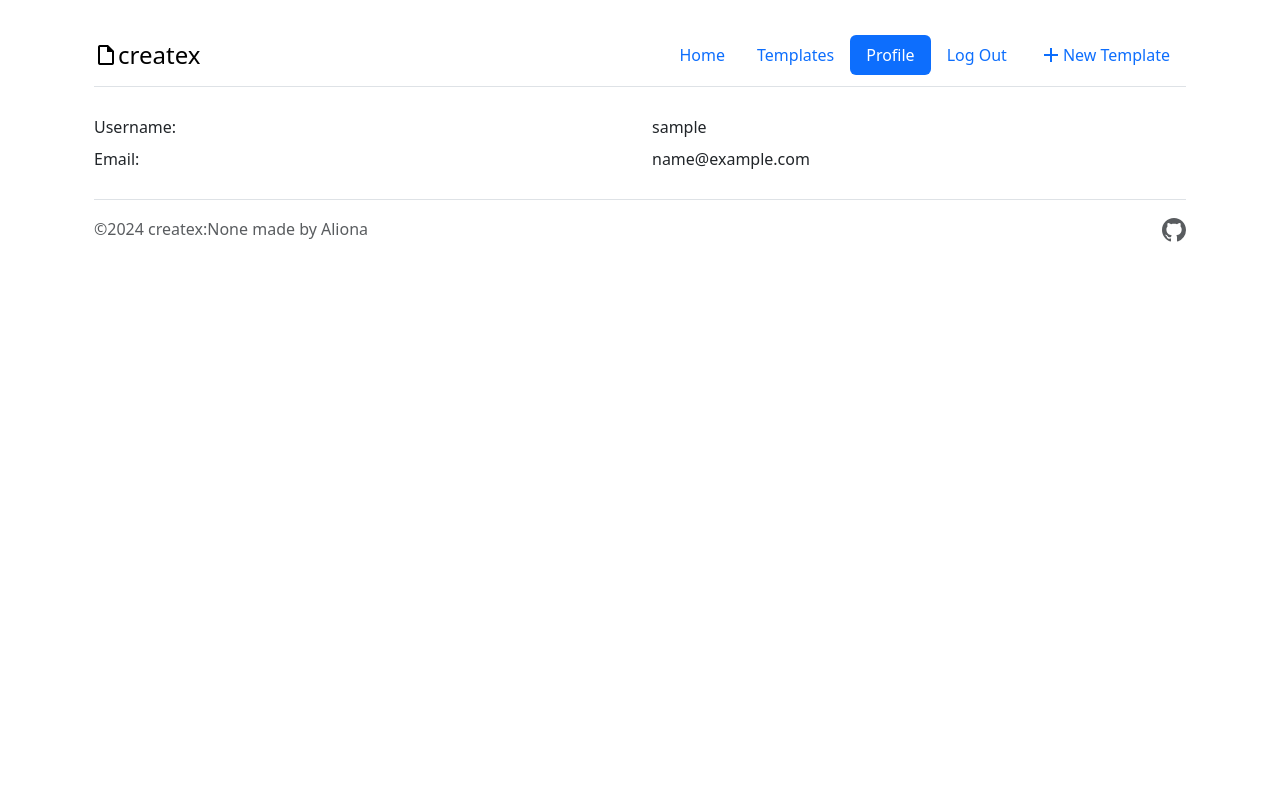
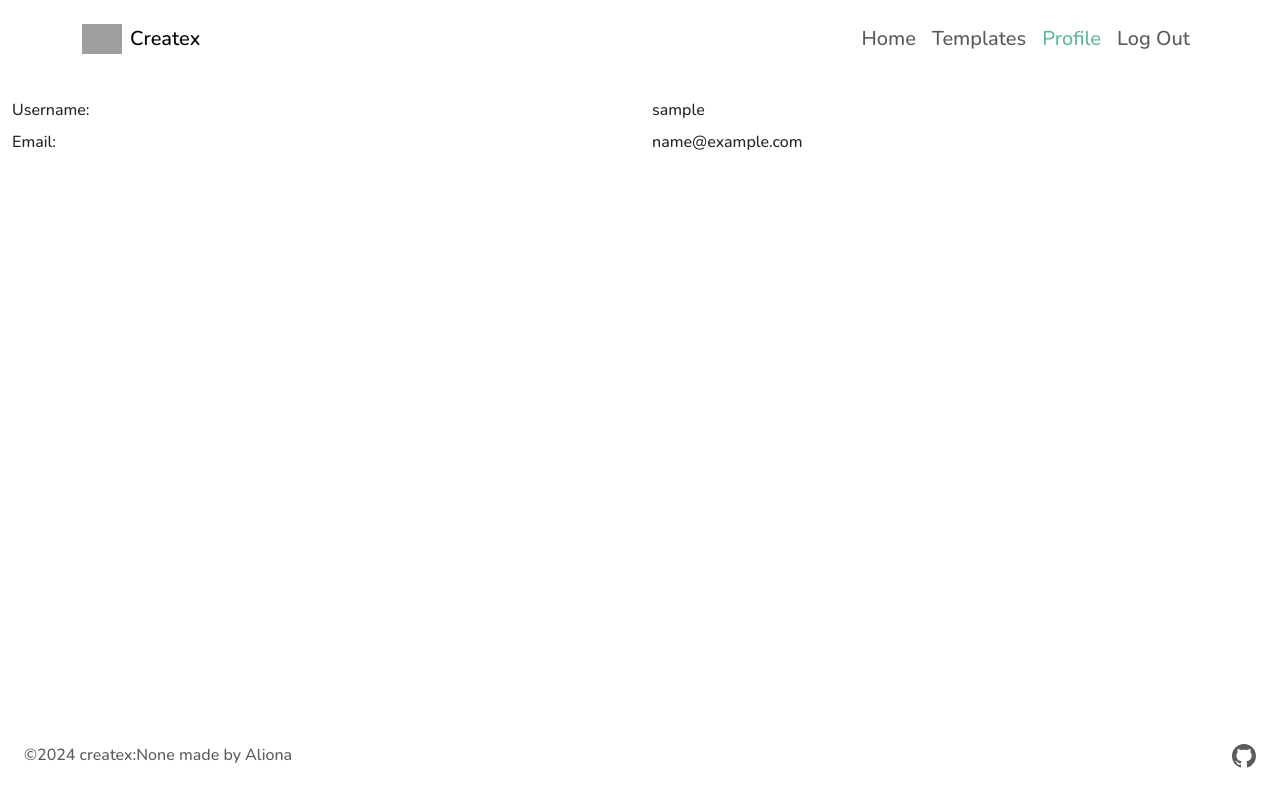
Before and after one commit to al3nka/createx, a Django app: page /account/1/ in a window 1280 px wide. Run offline with Django 4.2, Linux system fonts and the light colour scheme; the visitor is signed in with stand-in values (Sample User, id 1); data comes from the database, SQL or seed files in the repository; some libraries are stand-ins or nearby versions; grey boxes are pictures that could not be loaded.

Commit message:
Update pages style

```diff
--- a/src/main/templates/base.html
+++ b/src/main/templates/base.html
@@ -6,27 +6,36 @@
   <meta charset="utf-8">
   <meta name="viewport" content="width=device-width, initial-scale=1">
   <title>createx</title>
-  <link rel="stylesheet" href="{% static 'css/bootstrap.min.css' %}">
+  <link rel="stylesheet" href="{% static 'css/createx-theme.css' %}">
+  <link rel="stylesheet" href="{% static 'css/animate.min.css' %}">
   <link rel="stylesheet" href="{% static 'css/material-symbols-outlined.css' %}"/>
-  <meta name="theme-color" content="#712cf9">
-  <script src="{% static 'js/jquery-3.7.1.min.js' %}" integrity="sha384-1H217gwSVyLSIfaLxHbE7dRb3v4mYCKbpQvzx0cegeju1MVsGrX5xXxAvs/HgeFs" crossorigin="anonymous"></script>
+  <script src="{% static 'js/jquery-3.7.1.min.js' %}"></script>
+  <link rel="preconnect" href="https://fonts.googleapis.com">
+  <link rel="preconnect" href="https://fonts.gstatic.com" crossorigin>
+  <link href="https://fonts.googleapis.com/css2?family=Nunito:ital,wght@0,200..1000;1,200..1000&display=swap" rel="stylesheet">
 </head>
 
+<style>
+* {
+  font-family: "Nunito", sans-serif;
+  font-optical-sizing: auto;
+  font-weight: 500;
+  font-style: normal;
+}
+</style>
 <body>
-<main>
-  <div class="container py-4">
+<div class="container d-flex flex-column" style="max-width: 1320px; padding-right: 12px; padding-left: 12px; min-height: 100vh;">
   {% include "components/nav.html" %}
 
   {% include "components/messages.html" %}
 
-    <div class="container">
+  <main class="flex-grow-1">
     {% block content %}
     {% endblock %}
-    </div>
+  </main>
 
   {% include "components/footer.html" %}
 </div>
-</main>
 
 <script src="{% static 'js/masonry.pkgd.min.js' %}" integrity="sha384-GNFwBvfVxBkLMJpYMOABq3c+d3KnQxudP/mGPkzpZSTYykLBNsZEnG2D9G/X/+7D" crossorigin="anonymous" async></script>
 <script src="{%  static 'js/bootstrap.min.js' %}" integrity="sha384-BBtl+eGJRgqQAUMxJ7pMwbEyER4l1g+O15P+16Ep7Q9Q+zqX6gSbd85u4mG4QzX+" crossorigin="anonymous"></script>
--- a/src/main/templates/components/footer.html
+++ b/src/main/templates/components/footer.html
@@ -1,17 +1,20 @@
 {% load version_tag %}
 
-<div class="container">
-  <footer class="d-flex flex-wrap justify-content-between align-items-center py-3 my-4 border-top">
+<footer class="text-center py-4">
+  <div class="container" style="padding-right: 12px;padding-left: 12px;max-width: 1320px;">
+    <div class="row">
       <div class="col d-flex align-items-center">
         <span class="text-muted">&copy;{% now 'Y' %} createx:{% image_version %} made by Aliona</span>
       </div>
-
-    <ul class="nav col-md-4 justify-content-end list-unstyled d-flex">
-      <li class="ms-3"><a class="text-muted" href="https://github.com/al3nka">
+      <div class="col text-end d-flex align-items-center justify-content-end">
+        <ul class="list-inline my-2">
+          <li class="list-inline-item ms-3"><a class="text-muted" href="https://github.com/al3nka">
             <svg xmlns="http://www.w3.org/2000/svg" width="24" height="24" fill="currentColor" class="bi bi-github" viewBox="0 0 16 16">
               <path d="M8 0C3.58 0 0 3.58 0 8c0 3.54 2.29 6.53 5.47 7.59.4.07.55-.17.55-.38 0-.19-.01-.82-.01-1.49-2.01.37-2.53-.49-2.69-.94-.09-.23-.48-.94-.82-1.13-.28-.15-.68-.52-.01-.53.63-.01 1.08.58 1.23.82.72 1.21 1.87.87 2.33.66.07-.52.28-.87.51-1.07-1.78-.2-3.64-.89-3.64-3.95 0-.87.31-1.59.82-2.15-.08-.2-.36-1.02.08-2.12 0 0 .67-.21 2.2.82.64-.18 1.32-.27 2-.27.68 0 1.36.09 2 .27 1.53-1.04 2.2-.82 2.2-.82.44 1.1.16 1.92.08 2.12.51.56.82 1.27.82 2.15 0 3.07-1.87 3.75-3.65 3.95.29.25.54.73.54 1.48 0 1.07-.01 1.93-.01 2.2 0 .21.15.46.55.38A8.012 8.012 0 0 0 16 8c0-4.42-3.58-8-8-8z"/>
             </svg>
           </a></li>
         </ul>
+      </div>
+    </div>
+  </div>
 </footer>
-</div>
--- a/src/main/templates/components/nav.html
+++ b/src/main/templates/components/nav.html
@@ -1,20 +1,21 @@
+{% load static %}
+<header class="mb-3 fs-5">
+  <nav class="navbar navbar-expand-md bg-body py-3">
     <div class="container">
-  <header class="mb-4 border-bottom">
-    <nav class="navbar navbar-expand-md d-flex flex-wrap justify-content-between w-100">
-      <a href="/" class="navbar-brand d-flex align-items-center me-auto link-body-emphasis text-decoration-none">
-        <span class="material-symbols-outlined">
-          draft
+      <a class="navbar-brand d-flex align-items-center" href="{% url 'index' %}">
+        <span class="bs-icon-sm bs-icon-rounded bs-icon-primary d-flex justify-content-center align-items-center me-2 bs-icon">
+          <img src="{% static 'img/logo.svg' %}" style="max-height: 30px">
         </span>
-        <span class="fs-4">createx</span>
+        <span>Createx</span>
       </a>
 
-      <button class="navbar-toggler btn btn-sm" type="button" data-bs-toggle="collapse" data-bs-target="#navbarNav"
-              aria-controls="navbarNav" aria-expanded="false" aria-label="Toggle navigation">
+      <button data-bs-toggle="collapse" class="navbar-toggler" data-bs-target="#navcol-2">
+        <span class="visually-hidden">Toggle navigation</span>
         <span class="navbar-toggler-icon"></span>
       </button>
 
-      <div class="collapse navbar-collapse justify-content-end" id="navbarNav">
-        <ul class="navbar-nav nav-pills ms-2 mt-2 mt-md-0">
+      <div class="collapse navbar-collapse" id="navcol-2">
+        <ul class="navbar-nav ms-auto">
           {% url 'index' as index_url %}
           {% url 'tex_draft_list' as tex_draft_list_url %}
           {% url 'tex_draft_create' as tex_draft_create_url %}
@@ -24,37 +25,45 @@
 
           <li class="nav-item">
             <a href="{% url 'index' %}"
-               class="nav-link text-primary text-center px-3{% if request.path == index_url %} active text-white{% endif %}"
-               aria-current="page">Home</a></li>
+               class="nav-link{% if request.path == index_url %} active text-primary{% endif %}"
+              aria-current="page">
+              Home
+            </a>
+          </li>
           <li class="nav-item">
             <a href="{% url 'tex_draft_list' %}"
-               class="nav-link text-primary text-center px-3{% if request.path == tex_draft_list_url %} active text-white{% endif %}">Templates</a>
+               class="nav-link{% if request.path == tex_draft_list_url %} active text-primary{% endif %}"
+              aria-current="page">
+              Templates
+            </a>
           </li>
+
           {% if user.is_authenticated %}
             <li class="nav-item">
             <a href="{{ profile_url }}"
-                 class="nav-link text-primary text-center px-3{% if request.path == profile_url %} active text-white{% endif %}">Profile</a>
+               class="nav-link{% if request.path == profile_url %} active text-primary{% endif %}"
+              aria-current="page">
+              Profile
+            </a>
           </li>
           <li class="nav-item">
             <a href="{{ logout_url }}"
-                 class="nav-link text-primary text-center px-3{% if request.path == logout_url %} active text-white{% endif %}">Log
-                Out</a>
+               class="nav-link{% if request.path == logout_url %} active text-primary{% endif %}"
+              aria-current="page">
+              Log Out
+            </a>
           </li>
-            <li class="nav-item">
-              <a href="{% url 'tex_draft_create' %}"
-                 class="nav-link text-primary d-flex align-items-center justify-content-center px-3{% if request.path == tex_draft_create_url %} active text-white {% endif %}">
-                <span class="material-symbols-outlined">add</span>
-                New Template
-              </a></li>
           {% else %}
             <li class="nav-item">
               <a href="{{ login_url }}"
-                 class="nav-link text-primary text-center px-3{% if request.path == login_url %} active text-white{% endif %}">Log
-                In</a>
+                 class="nav-link{% if request.path == login_url %} active text-primary{% endif %}"
+                 aria-current="page">
+                Log In
+              </a>
             </li>
           {% endif %}
         </ul>
       </div>
+    </div>
   </nav>
 </header>
-</div>
```
Lines whose indentation alone changed are shown as unchanged.
